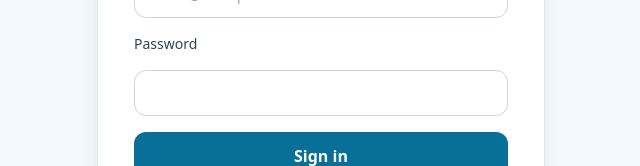
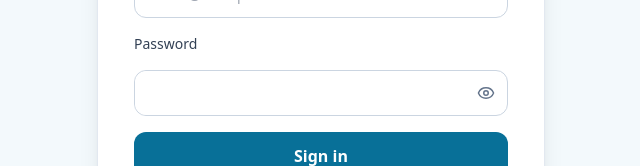
Before and after one commit to ChiekeNN/upwa-isms, a Next.js app: page /login in a window 1280 px wide. Shown: the part 377-543 px from the top of the page, without its empty margins (319-959 px from the left). Built offline with nearby package versions, Linux system fonts and the light colour scheme; no server answers.

Commit message:
Add password visibility toggle to portal login
Co-authored-by: arena-agent <297053741+arena-agent@users.noreply.github.com>

```diff
--- a/src/app/login/page.tsx
+++ b/src/app/login/page.tsx
@@ -4,6 +4,7 @@ import Image from "next/image";
 import Link from "next/link";
 import { FormEvent, useState } from "react";
 import { useRouter } from "next/navigation";
+import { Eye, EyeOff } from "lucide-react";
 import { createClient } from "@/lib/supabase/client";
 import { isSupabaseConfigured } from "@/lib/supabase/env";
 
@@ -12,6 +13,7 @@ export default function LoginPage() {
   const router = useRouter();
   const [email, setEmail] = useState("");
   const [password, setPassword] = useState("");
+  const [showPassword, setShowPassword] = useState(false);
   const [busy, setBusy] = useState(false);
   const [error, setError] = useState("");
 
@@ -67,15 +69,20 @@ export default function LoginPage() {
             required
           />
           <label className="block text-sm font-medium text-slate-700" htmlFor="password">Password</label>
+          <div className="-mt-3 flex w-full rounded-xl border border-slate-300 focus-within:border-upwa-blue-500 focus-within:ring-2 focus-within:ring-upwa-blue-100">
             <input
               id="password"
-            type="password"
+              type={showPassword ? "text" : "password"}
               autoComplete="current-password"
               value={password}
               onChange={(event) => setPassword(event.target.value)}
-            className="-mt-3 w-full rounded-xl border border-slate-300 px-4 py-3 text-sm outline-none focus:border-upwa-blue-500 focus:ring-2 focus:ring-upwa-blue-100"
+              className="min-w-0 flex-1 rounded-l-xl px-4 py-3 text-sm outline-none"
               required
             />
+            <button type="button" onClick={() => setShowPassword((visible) => !visible)} aria-label={showPassword ? "Hide password" : "Show password"} aria-pressed={showPassword} className="rounded-r-xl px-3 text-slate-500 hover:bg-slate-50 hover:text-upwa-navy focus:outline-none focus:ring-2 focus:ring-inset focus:ring-upwa-blue-500">
+              {showPassword ? <EyeOff size={18} aria-hidden="true" /> : <Eye size={18} aria-hidden="true" />}
+            </button>
+          </div>
           <button disabled={!configured || busy} className="w-full rounded-xl bg-upwa-blue-700 px-4 py-3 font-semibold text-white transition hover:bg-upwa-blue-800 disabled:cursor-not-allowed disabled:opacity-50">
             {busy ? "Signing in…" : "Sign in"}
           </button>
```
Lines whose indentation alone changed are shown as unchanged.
